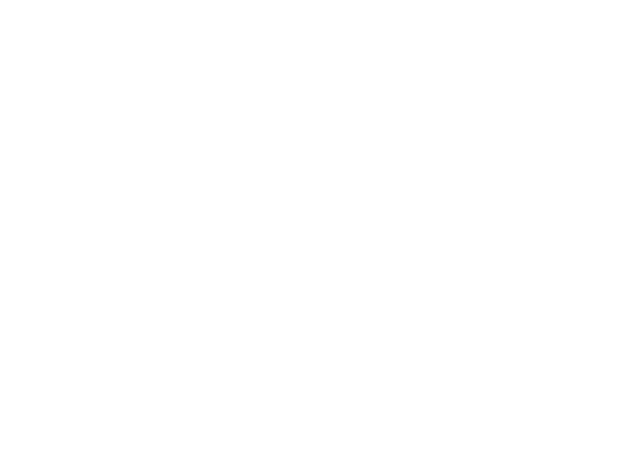
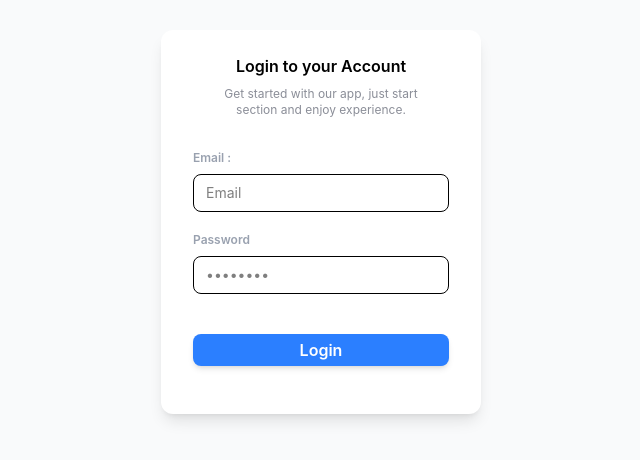
Before and after one commit to Sakshamkhadka7/Eccomerce_Frotend_Typescript, a React (Vite) app: page /login in a window 1280 px wide. Before the commit this address had no page. Shown: the part 186-646 px from the top of the page, without its empty margins (319-959 px from the left). Built offline with nearby package versions, Linux system fonts and the light colour scheme.

Commit message:
added login UI and Register UI

```diff
--- a/src/App.tsx
+++ b/src/App.tsx
@@ -1,11 +1,13 @@
 import React from 'react'
 import { Route, Routes } from 'react-router-dom'
 import Register from './pages/user/Register'
+import Login from './pages/user/Login'
 
 const App = () => {
   return (
     <Routes>
       <Route path='/register' element={<Register/>} />
+      <Route path='/login' element={<Login/>} />
     </Routes>
   )
 }
--- /dev/null
+++ b/src/pages/user/Login.tsx
@@ -0,0 +1,62 @@
+import { useState, type ChangeEvent, type FormEvent } from "react"
+import { useAppDispatch } from "../../store/hook"
+import { loginUser } from "../../store/authSlice"
+
+const Login = () => {
+
+    const dispatch=useAppDispatch()
+
+    const [user,setUser]=useState({
+        email:"",
+        password:""
+    })
+
+    const handleChange=(e:ChangeEvent<HTMLInputElement | HTMLTextAreaElement>)=>{
+        const {name,value}=e.target;
+
+        setUser(prev => ({
+            ...prev,
+            [name]:value
+        }))
+    }
+
+    const handleSubmit=(e:FormEvent<HTMLFormElement>)=>{
+        e.preventDefault();
+        console.log(user);
+        dispatch(loginUser(user))
+    }
+
+
+  return (
+    <div className="w-screen min-h-screen flex items-center justify-center bg-gray-50 dark:bg-gray-800 px-4 sm:px-6 lg:px-8">
+    <div className="relative py-3 sm:max-w-xs sm:mx-auto">
+        <form onSubmit={handleSubmit} className="min-h-96 px-8 py-6 mt-4 text-left bg-white dark:bg-gray-900  rounded-xl shadow-lg">
+            <div className="flex flex-col justify-center items-center h-full select-none">
+                <div className="flex flex-col items-center justify-center gap-2 mb-8">
+
+                    <p className="m-0 text-[16px] font-semibold dark:text-white">Login to your Account</p>
+                    <span className="m-0 text-xs max-w-[90%] text-center text-[#8B8E98]">Get started with our app, just start section and enjoy experience.
+                    </span>
+                </div>
+                <div className="w-full flex flex-col gap-2">
+                    <label className="font-semibold text-xs text-gray-400 ">Email : </label>
+                    <input onChange={handleChange} type="email" name="email" className="border rounded-lg px-3 py-2 mb-5 text-sm w-full outline-none dark:border-gray-500 dark:bg-gray-900" placeholder="Email" />
+
+                </div>
+            </div>
+            <div className="w-full flex flex-col gap-2">
+                <label className="font-semibold text-xs text-gray-400 ">Password</label>
+                <input type="password" onChange={handleChange} name="password" className="border rounded-lg px-3 py-2 mb-5 text-sm w-full outline-none dark:border-gray-500 dark:bg-gray-900" placeholder="••••••••" />
+
+            </div>
+            <div className="mt-5">
+                <button className="py-1 px-8 bg-blue-500 hover:bg-blue-800 focus:ring-offset-blue-200 text-white w-full transition ease-in duration-200 text-center text-base font-semibold shadow-md focus:outline-none focus:ring-2 focus:ring-offset-2 rounded-lg cursor-pointer select-none">Login</button>
+            </div>
+        </form>
+    </div>
+</div>
+
+  )
+}
+
+export default Login
--- a/src/pages/user/Register.tsx
+++ b/src/pages/user/Register.tsx
@@ -1,8 +1,42 @@
+import { useEffect, useState, type ChangeEvent, type FormEvent } from "react";
+import { useAppDispatch, useAppSelector } from "../../store/hook";
+import { registerUser } from "../../store/authSlice";
+import { Status } from "../../globals/types/type";
+import { useNavigate } from "react-router-dom";
+
 const Register = () => {
 
+  const {status}=useAppSelector((store)=> store.auth);
+  const navigate=useNavigate();
 
 
+  const dispatch = useAppDispatch();
 
+  const [data, setData] = useState({
+    username: "",
+    email: "",
+    password: "",
+  });
+
+  const handleChange = (
+    e: ChangeEvent<HTMLInputElement | HTMLTextAreaElement>,
+  ) => {
+    const { name, value } = e.target;
+    setData((prev) => ({ ...prev, [name]: value }));
+  };
+
+  const handleSubmit = (e: FormEvent<HTMLFormElement>) => {
+    e.preventDefault();
+    dispatch(registerUser(data));
+  };
+
+  useEffect(()=>{
+    if(status===Status.SUCCESS){
+          navigate("/login")
+    }else if (status === Status.ERROR){
+      alert("Something went wrong")
+    }
+  },[status])
 
   return (
     <div className="bg-gray-100 flex h-screen items-center justify-center px-4 sm:px-6 lg:px-8">
@@ -18,7 +52,7 @@ const Register = () => {
             Sign up htmlFor an account
           </h2>
 
-          <form className="space-y-6" method="POST">
+          <form className="space-y-6" onSubmit={handleSubmit}>
             <div>
               <label
                 htmlFor="new-password"
@@ -30,6 +64,7 @@ const Register = () => {
                 <input
                   name="username"
                   type="username"
+                  onChange={handleChange}
                   required
                   className="px-2 py-3 mt-1 block w-full rounded-md border border-gray-300 shadow-sm focus:border-sky-500 focus:outline-none focus:ring-sky-500 sm:text-sm"
                 />
@@ -47,6 +82,7 @@ const Register = () => {
                 <input
                   name="email"
                   type="email-address"
+                  onChange={handleChange}
                   autoComplete="email-address"
                   required
                   className="px-2 py-3 mt-1 block w-full rounded-md border border-gray-300 shadow-sm focus:border-sky-500 focus:outline-none focus:ring-sky-500 sm:text-sm"
@@ -65,6 +101,7 @@ const Register = () => {
                 <input
                   name="password"
                   type="password"
+                  onChange={handleChange}
                   autoComplete="password"
                   required
                   className="px-2 py-3 mt-1 block w-full rounded-md border border-gray-300 shadow-sm focus:border-sky-500 focus:outline-none focus:ring-sky-500 sm:text-sm"
@@ -72,23 +109,7 @@ const Register = () => {
               </div>
             </div>
 
-            <div>
-              <label
-                htmlFor="password"
-                className="block text-sm font-medium text-gray-700"
-              >
-                Confirm Password
-              </label>
-              <div className="mt-1">
-                <input
-                  name="confirm_password"
-                  type="password"
-                  autoComplete="confirm-password"
-                  required
-                  className="px-2 py-3 mt-1 block w-full rounded-md border border-gray-300 shadow-sm focus:border-sky-500 focus:outline-none focus:ring-sky-500 sm:text-sm"
-                />
-              </div>
-            </div>
+
 
             <div>
               <button
--- a/src/store/authSlice.ts
+++ b/src/store/authSlice.ts
@@ -45,16 +45,17 @@ export const { setUser, setStatus } = authSlice.actions;
 
 export default authSlice.reducer;
 
-function registerUser(data: IUser) {
+export function registerUser(data: IUser) {
   return async function registerUserThunk(dispatch: AppDispatch) {
     try {
       const response = await axios.post(
-        "http://localhost:8000/api/auth/register",
+        "http://localhost:3000/api/auth/register",
         data,
       );
       console.log(response);
-      if (response.status === 200) {
+      if (response.status === 201) {
         dispatch(setStatus(Status.SUCCESS));
+        dispatch(setUser(response.data.data))
       } else {
         dispatch(setStatus(Status.ERROR));
       }
@@ -65,11 +66,11 @@ function registerUser(data: IUser) {
   };
 }
 
-function loginUser(data: ILogin) {
+export function loginUser(data: ILogin) {
   return async function loginUserThunk(dispatch: AppDispatch) {
     try {
       const response = await axios.post(
-        "http://localhost:8000/api/auth/login",
+        "http://localhost:3000/api/auth/login",
         data,
       );
       console.log(response);
@@ -85,11 +86,11 @@ function loginUser(data: ILogin) {
   };
 }
 
-function forgetPassword(data: { email: string }) {
+export function forgetPassword(data: { email: string }) {
   return async function forgetPasswordThunk(dispatch: AppDispatch) {
     try {
       const response = await axios.post(
-        "http://localhost:8000/api/auth/forgot_password",
+        "http://localhost:3000/api/auth/forgot_password",
         data,
       );
       console.log(response);
@@ -105,11 +106,11 @@ function forgetPassword(data: { email: string }) {
   };
 }
 
-function verifyOtp(data:{email:string,otp:number}){
+export function verifyOtp(data:{email:string,otp:number}){
   return async function verifyOtpThunk(dispatch:AppDispatch){
        try {
       const response = await axios.post(
-        "http://localhost:8000/api/auth/verify_otp",
+        "http://localhost:3000/api/auth/verify_otp",
         data,
       );
       console.log(response);
@@ -126,11 +127,11 @@ function verifyOtp(data:{email:string,otp:number}){
 }
 
 
-function resetPassword(data:{newPassword:string,confirmPassword:string}){
+export function resetPassword(data:{newPassword:string,confirmPassword:string}){
   return async function resetPasswordThunk(dispatch:AppDispatch){
         try {
       const response = await axios.post(
-        "http://localhost:8000/api/auth/resetPassword",
+        "http://localhost:3000/api/auth/resetPassword",
         data,
       );
       console.log(response);
```
